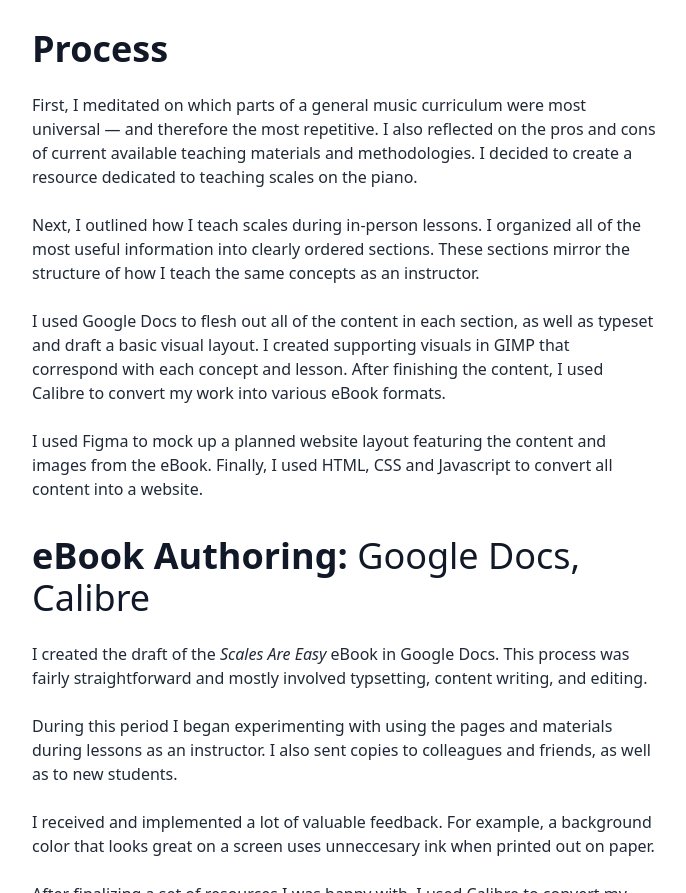
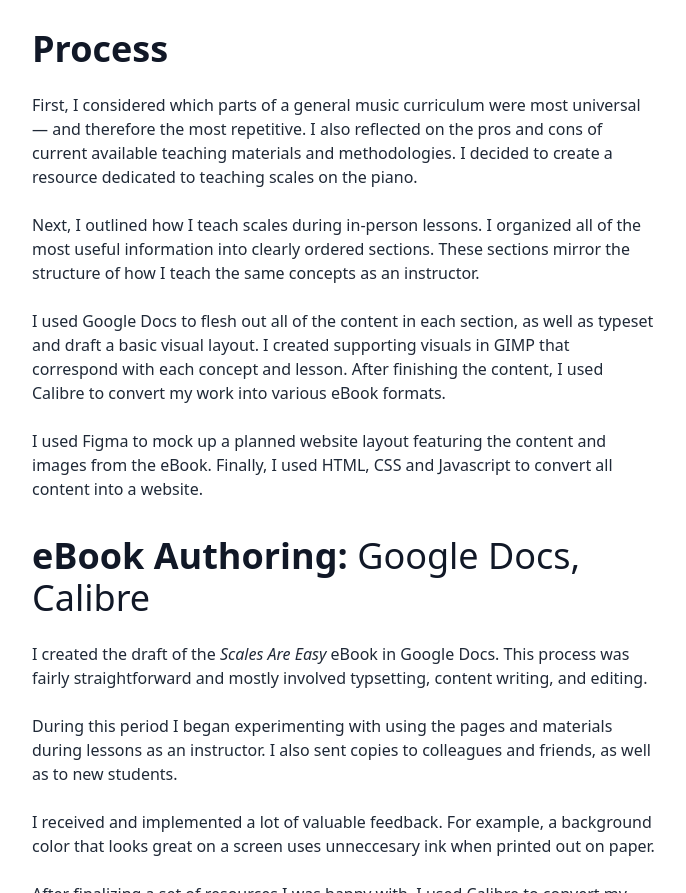
Before and after one commit to andymartin-work/andymartin-work, a plain HTML site: page scales-project.html in a window 1280 px wide. Shown: the part 1534-2427 px from the top of the page, without its empty margins (296-982 px from the left). Drawn offline with nearby package versions, Linux system fonts and the light colour scheme; a web font is replaced by a local one.

Commit message:
word changes
considered vs meditated

```diff
--- a/scales-project.html
+++ b/scales-project.html
@@ -118,7 +118,7 @@ transition: top 0.3s; /* Transition effect when sliding down (and up) */
 
           <h2 class="text-3xl font-bold leading-tight text-gray-900 md:text-4xl mt-8">Process</h2>
 							<p class="mt-6"></p>
-							<p class="mt-6">First, I meditated on which parts of a general music curriculum were most universal — and therefore the most repetitive. I also reflected on the pros and cons of current available teaching materials and methodologies. I decided to create a resource dedicated to teaching scales on the piano.</p>
+							<p class="mt-6">First, I considered which parts of a general music curriculum were most universal — and therefore the most repetitive. I also reflected on the pros and cons of current available teaching materials and methodologies. I decided to create a resource dedicated to teaching scales on the piano.</p>
 
 
               <p class="mt-6">Next, I outlined how I teach scales during in-person lessons. I organized all of the most useful information into clearly ordered sections. These sections mirror the structure of how I teach the same concepts as an instructor.</p>
```
